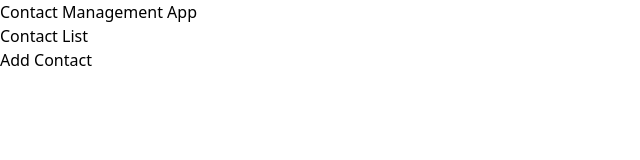
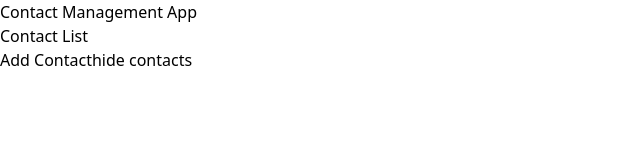
Before and after one commit to atmiktumane/contact-management-application, a React (Vite) app: page / in a window 1280 px wide. Shown: the top 160 px of the page, without its empty margins (0-640 px from the left). Built offline with nearby package versions, Linux system fonts and the light colour scheme.

Commit message:
created button for show and hide contacts in ContactList

```diff
--- a/src/components/ContactList.jsx
+++ b/src/components/ContactList.jsx
@@ -1,9 +1,12 @@
-import React from "react";
+import React, { useState } from "react";
 import ContactCard from "./ContactCard";
 import { Link } from "react-router-dom";
 
 function ContactList(props) {
   // console.log(props);
+
+  const [show, setShow] = useState(true);
+
   const deleteContactHandler = (id) => {
     props.getContactId(id);
   };
@@ -23,14 +26,23 @@ function ContactList(props) {
         <div className="bg-white shadow-md m-6 rounded p-6  max-w-md w-full">
           <div className="flex justify-between mb-6 ">
             <h3 className="text-xl font-semibold mt-1">Contact List</h3>
-            <Link to="/add-contact">
-              <button className="bg-emerald-400 hover:bg-emerald-600 px-3 py-1 rounded-md ">
-                Add Contact
-              </button>
+            <Link
+              to="/add-contact"
+              className="bg-emerald-400 hover:bg-emerald-600 px-3 py-1 rounded-md"
+            >
+              Add Contact
             </Link>
+
+            <button
+              onClick={() => setShow(!show)}
+              className="bg-cyan-400 hover:bg-cyan-600 px-3 py-1 rounded-md"
+            >
+              {show ? "hide contacts" : "show contacts"}
+            </button>
           </div>
 
-          <ul>{renderContactList}</ul>
+          {/* <ul>{show && renderContactList}</ul> */}
+          <ul>{show ? renderContactList : ""}</ul>
         </div>
       </div>
     </>
```
